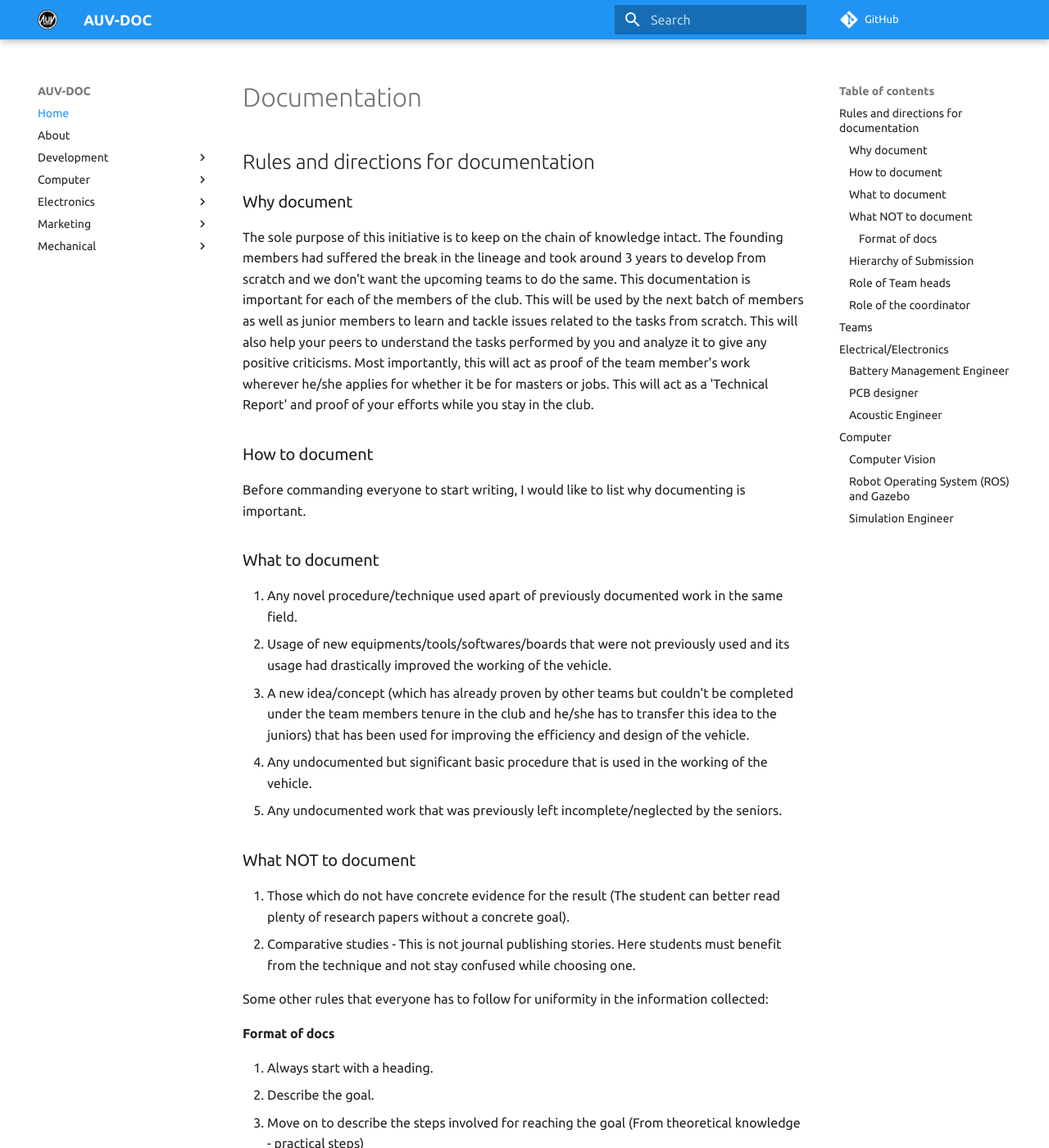
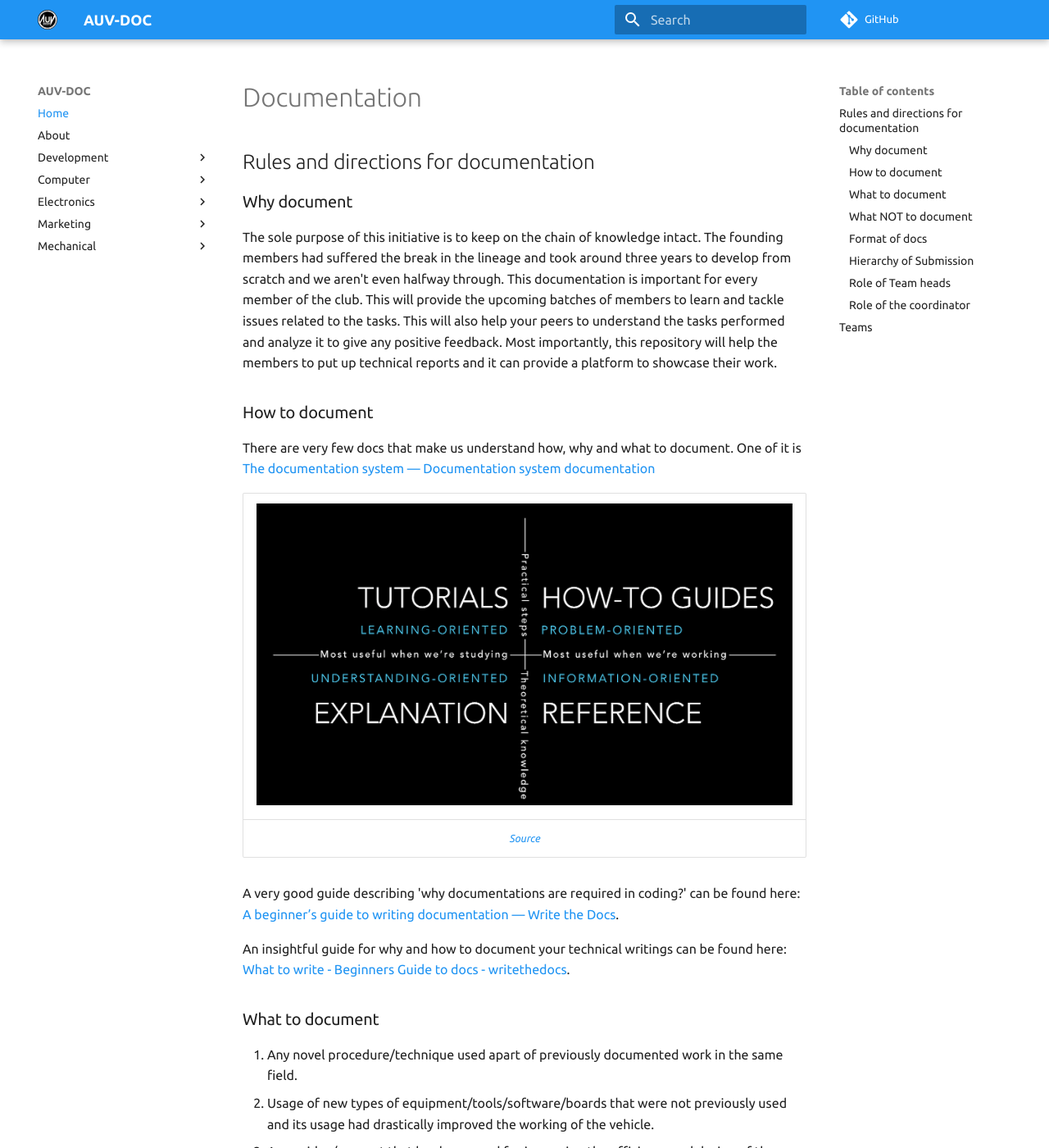
Before and after one commit to auvzhcet/Documentation, an MkDocs documentation site: the page built from docs/index.md, in a window 1280 px wide and 1400 px high. Shown: the whole window at 82% size. Built offline with MkDocs 1.6.1 and Material for MkDocs 9.7.7, drawn with Linux system fonts in a browser that asks for light colours; comment, search, counter and statistics services are not loaded; some of the changed text lies outside the part shown.

Commit message:
docs: Update index.md (#64)
* Removed redundant details present in each teams README

* Add the format of reports

* Update How to document

* Remove typos; edit image source; Update what not to document; update team names

* Add image for page index

* Remove typos

* bold doc format; quoting NOTE

* Add link to Home page for guidelines

Co-authored-by: Prajjwal Nijhara <prajjwalnijhara@gmail.com>

````diff
--- a/docs/index.md
+++ b/docs/index.md
@@ -4,46 +4,67 @@
 
 ### Why document
 
-The sole purpose of this initiative is to keep on the chain of knowledge intact. The founding members had suffered the break in the lineage and took around 3 years to develop from scratch and we don't want the upcoming teams to do the same.
-This documentation is important for each of the members of the club. This will be used by the next batch of members as well as junior members to learn and tackle issues related to the tasks from scratch. This will also help your peers to understand the tasks performed by you and analyze it to give any positive criticisms.
-Most importantly, this will act as proof of the team member's work wherever he/she applies for whether it be for masters or jobs. This will act as a 'Technical Report' and proof of your efforts while you stay in the club.
+The sole purpose of this initiative is to keep on the chain of knowledge intact. The founding members had suffered the break in the lineage and took around three years to develop from scratch and we aren't even halfway through.
+This documentation is important for every member of the club. This will provide the upcoming batches of members to learn and tackle issues related to the tasks. This will also help your peers to understand the tasks performed and analyze it to give any positive feedback.
+Most importantly, this repository will help the members to put up technical reports and it can provide a platform to showcase their work.
 
 ### How to document
 
-Before commanding everyone to start writing, I would like to list why documenting is important.
+There are very few docs that make us understand how, why and what to document. One of it is [The documentation system — Documentation system documentation](https://documentation.divio.com/)
+
+| ![overview](assets/index_1.png) |
+|:--:|
+| [*Source*](https://documentation.divio.com/) |
+
+A very good guide describing 'why documentations are required in coding?' can be found here:
+[A beginner’s guide to writing documentation — Write the Docs](https://www.writethedocs.org/guide/writing/beginners-guide-to-docs/).
+
+An insightful guide for why and how to document your technical writings can be found here: [What to write - Beginners Guide to docs - writethedocs](https://www.writethedocs.org/guide/writing/beginners-guide-to-docs/#what-to-write).
 
 ### What to document
 
 1. Any novel procedure/technique used apart of previously documented work in the same field.
-2. Usage of new equipments/tools/softwares/boards that were not previously used and its usage had drastically improved the working of the vehicle.
-3. A new idea/concept (which has already proven by other teams but couldn't be completed under the team members tenure in the club and he/she has to transfer this idea to the juniors) that has been used for improving the efficiency and design of the vehicle.
-4. Any undocumented but significant basic procedure that is used in the working of the vehicle.
-5. Any undocumented work that was previously left incomplete/neglected by the seniors.
+2. Usage of new types of equipment/tools/software/boards that were not previously used and its usage had drastically improved the working of the vehicle.
+3. A new idea/concept that has been used for improving the efficiency and design of the vehicle. This idea may have been already proven by other teams but couldn't be completed under the team member's tenure in the club and he/she has to transfer this idea to the juniors.
+4. Any undocumented (significant) procedure that is used in the working of the vehicle.
+5. Any undocumented work that was previously left incomplete/missed by the seniors.
+6. Comparative studies - Survey of pros and cons of techniques or hardware/pieces of equipment, which will help in buying the best and efficient one.
 
 ### What NOT to document
 
-1. Those which do not have concrete evidence for the result (The student can better read plenty of research papers without a concrete goal).
-2. Comparative studies - This is not journal publishing stories. Here students must benefit from the technique and not stay confused while choosing one.
+1. Those which do not have concrete evidence for the result.
+2. Redundant information that has already been done by previous members.
 
-Some other rules that everyone has to follow for uniformity in the information collected:
+### Format of docs
 
-#### Format of docs
+The report must be in the format:
 
-1. Always start with a heading.
-2. Describe the goal.
-3. Move on to describe the steps involved for reaching the goal (From theoretical knowledge - practical steps)
-    - This must include the links
-    - The **exact** steps to be followed from the given links(include the misconceptions and the blunders that you did while doing the same - be a senpai to a newborn!!!)
-    - The output/result
-    - [OPTIONAL but IMPORTANT] If the team members had chosen a different path earlier to execute the task and it turned out to be delusional; add those techniques and results too.
-4. Finish it off with writing the name of the team member who performed it with their contact details.
+**title:** Title of the report
+
+**author(s):** Name of the authors
+
+**email-id(s):** Email id of all the authors
+
+**Objective:** Main goal of the task or learning
+
+**Introduction:** small theory of the techniques/equipment used for the task to be done
+
+**Equipments/Software used:** Hardware used, software with its versions
+
+**Procedure:** Write in simple terms which when replicated by any team member. Pointwise.
+
+**Results:** if the work was completed OR expected result when the experiment couldn't be completed
+
+**Future work:** what future steps can be taken to enhance your work
+
+**You can submit in .docx files to the team members or directly push to this repository.**
 
 ### Hierarchy of Submission
 
 1. The docs have to be written in the above format and then submitted to their respective team heads.
-2. The team heads will attest the completion of the work (OR IF NOT COMPLETED; he/she will give his witness about the experimentation performance).
-3. Compile all the docs from **all** the team members and submit to the coordinator.
-4. The coordinator will upload it on the central repository.
+2. The team heads will attest to the completion of the work (OR IF NOT COMPLETED; he/she will give his witness about the experimentation performance).
+3. Compile all the docs from **all** the team members and submit them to the coordinator.
+4. The coordinator will upload it to the central repository.
 
 ### Role of Team heads
 
@@ -55,57 +76,25 @@ Some other rules that everyone has to follow for uniformity in the information c
 
 1. Collect all the docs from each team head after rectification.
 2. Pull requests once the team head gives a green flag.
-3. Upload .txt files in the main repo and add the link in front of the respected topics.
+3. Convert .docx files into markdown.
 4. Handle any discrepancies from the team members.
 5. Handle queries from any person trying to know about the content.
 6. Handle content from non-club members (Club alumni/experts).
+
+> **NOTE:** The coordinator must make sure that the documentation can be put in the public domain with the permission of the authors. If the material provided has been submitted for publishing a research paper, the docs **must not be uploaded**, as this may ruin the opportunity of the paper to be published. The paper when published, can be linked in the docs, later.
 
 ---
 
 ## Teams
 
-1. [Computer](computer)
+The roles of various positions and documentation of tasks can be found in the respective teams' index page:
 
-2. [Electrical/Electronics](electronics)
+1. [Computer team](computer)
 
-3. [Marketing](marketing)
+2. [Electrical/Electronics team](electronics)
 
-4. [Mechanical](mechanical)
+3. [Marketing team](marketing)
+
+4. [Mechanical team](mechanical)
 
 ---
-
-## Electrical/Electronics
-
-### Battery Management Engineer
-
-The following document has been modified on 18th October 2018.
-
-[Doc given by Abbas bhai](https://github.com/auvzhcet/Documentation/blob/master/BMS%20for%20lithium%20polymer%20battery%20pack.docx)
-
-### PCB designer
-
-### Acoustic Engineer
-
-[Comparative Study of hydrophones used by other teams](https://github.com/auvzhcet/AUV2k19/blob/master/hydrophones_study.md)
-
-[Our implementation](https://github.com/auvzhcet/Documentation/blob/master/Acoustics.md)
-
----
-
-## Computer
-
-### Computer Vision
-
-- Sampling of datasets
-- Which contour/box around the object is selected
-- Camera calibration
-
-### Robot Operating System (ROS) and Gazebo
-
-- Which tutorials to follow for beginner/intermediate levels - in order
-- How to handle the most common errors like ```package not found``` and others
-
-### Simulation Engineer
-
-1. [Gazebo](http://gazebosim.org/)
-2. [Unity](https://unity.com/)
````
Also changed, not shown: docs/computer/README.md (+1 -0 lines), docs/electronics/README.md (+1 -0 lines), docs/marketing/README.md (+1 -0 lines), docs/mechanical/README.md (+1 -0 lines), docs/assets/index_1.png (added).
